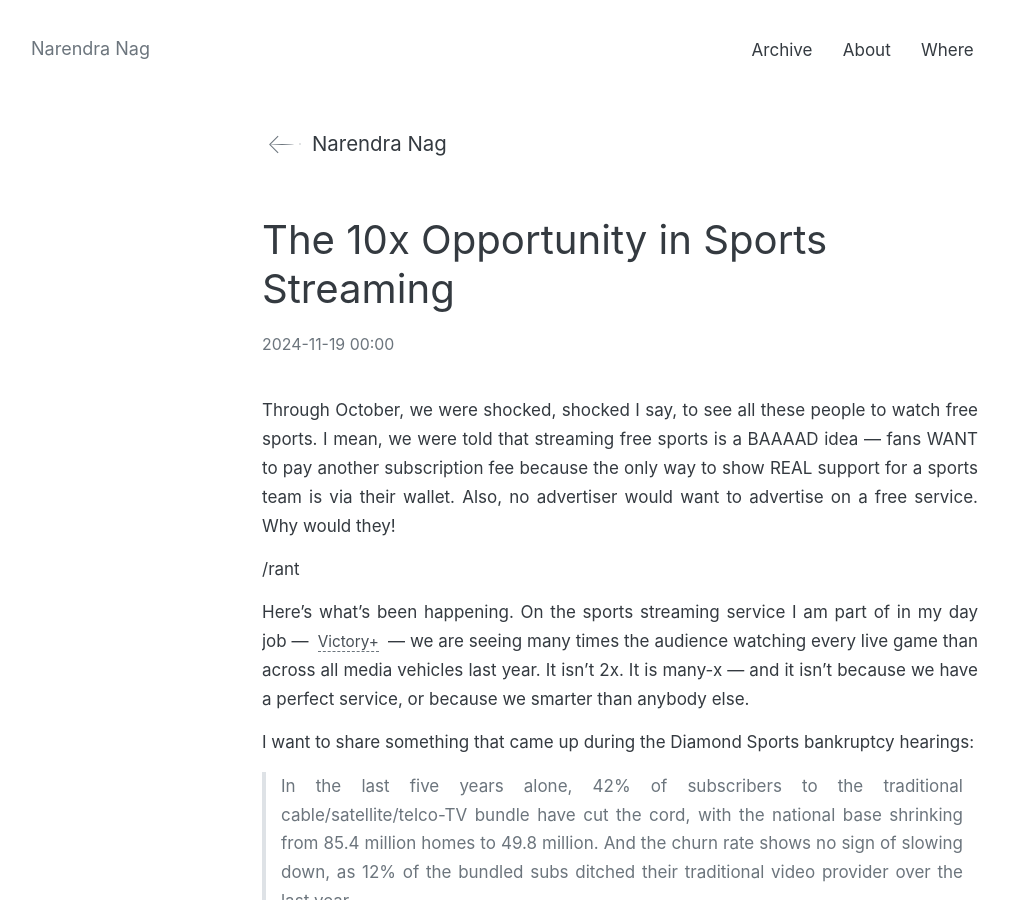
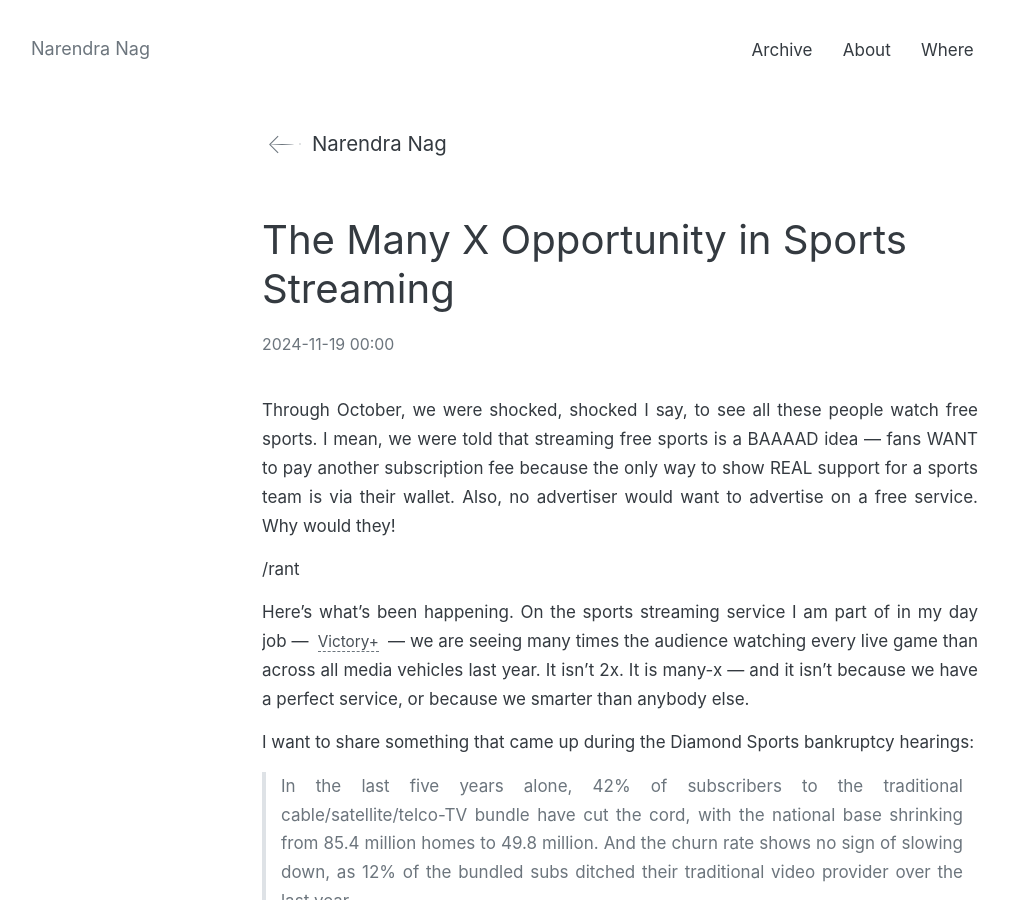
Before and after one commit to narendranag/narendranag.github.io, a Jekyll site: the page built from _posts/2024-11-19-the-10x-opportunity-in-sports-streaming.md, in a window 1280 px wide and 900 px high. Shown: the whole window, without its empty margins (20-1029 px from the left). Built offline with Jekyll 4.4.1, drawn with Linux system fonts in a browser that asks for light colours.

Commit message:
Fixed a typo

```diff
--- a/_posts/2024-11-19-the-10x-opportunity-in-sports-streaming.md
+++ b/_posts/2024-11-19-the-10x-opportunity-in-sports-streaming.md
@@ -1,9 +1,9 @@
 ---
 layout: post
-title:  "The 10x Opportunity in Sports Streaming"
+title:  "The Many X Opportunity in Sports Streaming"
 date:   2024-11-19
 ---
-Through October, we were shocked, shocked I say, to see all these people to watch free sports. I mean, we were told that streaming free sports is a BAAAAD idea — fans WANT to pay another subscription fee because the only way to show REAL support for a sports team is via their wallet. Also, no advertiser would want to advertise on a free service. Why would they!
+Through October, we were shocked, shocked I say, to see all these people watch free sports. I mean, we were told that streaming free sports is a BAAAAD idea — fans WANT to pay another subscription fee because the only way to show REAL support for a sports team is via their wallet. Also, no advertiser would want to advertise on a free service. Why would they!
 
 /rant
 
```
